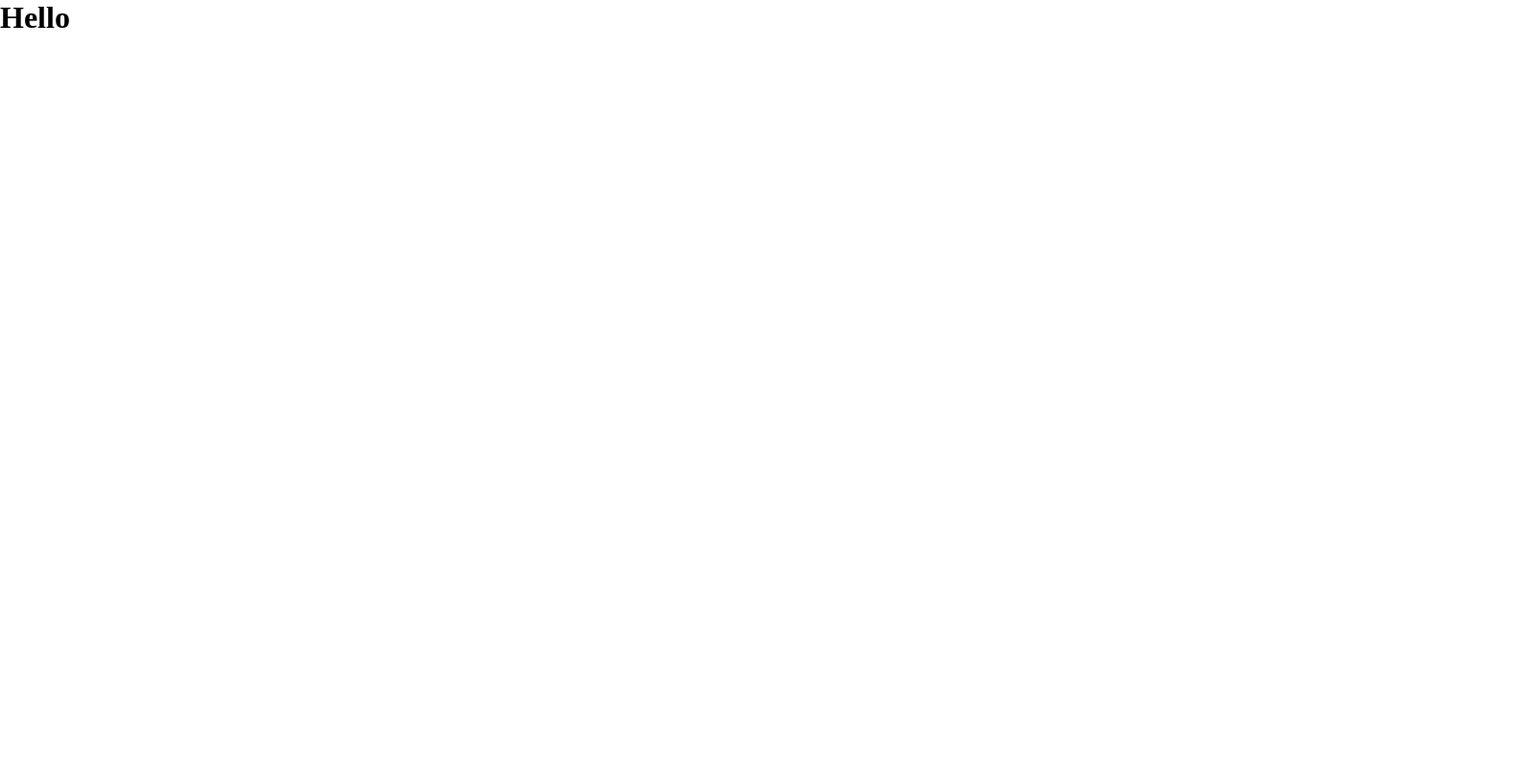
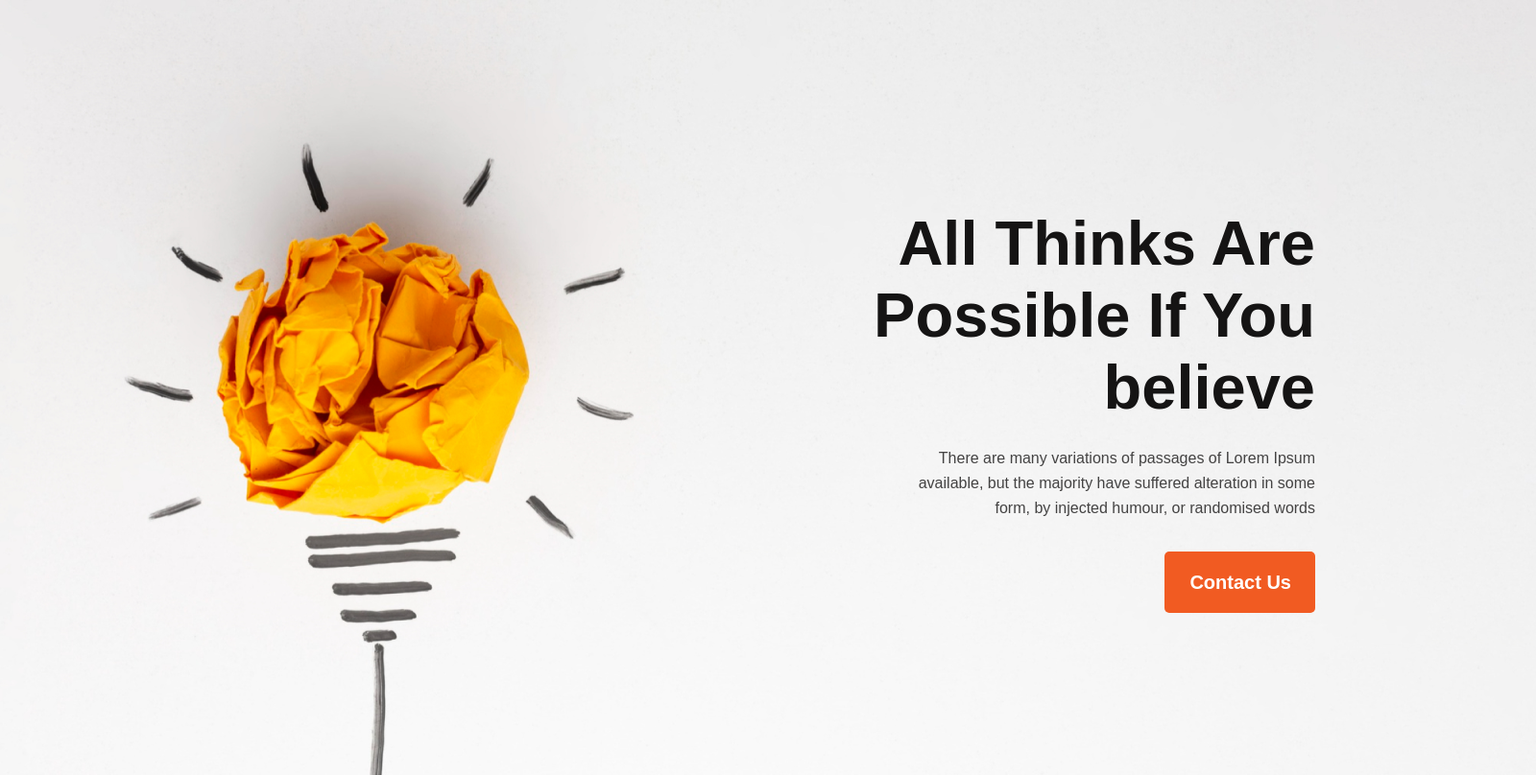
Before and after one commit to SDATTA1986/my-new-year, a plain HTML site: page index.html in a window 1280 px wide. Shown: the whole page at 96% size, 1600 px wide, since content can reach past the window. Drawn offline with Linux system fonts and the light colour scheme.

Commit message:
banner created

```diff
--- a/index.html
+++ b/index.html
@@ -1,5 +1,6 @@
 <!DOCTYPE html>
 <html lang="en">
+
 <head>
     <meta charset="UTF-8">
     <meta name="viewport" content="width=device-width, initial-scale=1.0">
@@ -7,7 +8,27 @@
     <link rel="stylesheet" href="./styles/style.css">
     <link rel="shortcut icon" href="./images/favicon/bsnl.png" type="image/x-icon">
 </head>
+
 <body>
-    <h1>Hello</h1>
+    <header>
+        <!-- banner section starts -->
+        <section>
+            <div class="banner">
+                <div class="banner-info">
+                    <h1 class="banner-heading">All Thinks Are Possible If You believe</h1>
+                    <p class="banner-message">There are many variations of passages of Lorem Ipsum available, but the
+                        majority have suffered alteration in some form, by injected humour, or randomised words</p>
+                    <button class="btn-banner"><i class="fa-solid fa-phone" style="color: #14b319;"></i>Contact Us</button>
+                </div>
+            </div>
+        </section>
+    </header>
+    <main>
+
+    </main>
+    <footer>
+
+    </footer>
 </body>
+
 </html>
--- a/styles/style.css
+++ b/styles/style.css
@@ -1,3 +1,51 @@
-*{
+* {
     margin: 0px;
 }
+
+.banner {
+    width: 1600px;
+    height: 808px;
+    background-image: url('../images/banner/banner1.png');
+    background-repeat: no-repeat;
+    background-size: cover;
+    text-align: right;
+}
+
+.banner-info {
+    padding: 216px 230px 166px 845px;
+    max-width: 50%;
+    margin: auto;
+    font-family: 'Work Sans', sans-serif;
+}
+
+.banner-heading {
+
+    color: #151414;
+
+    font-size: 65px;
+    font-weight: 700;
+    margin-bottom: 0px;
+}
+
+.banner-message {
+    margin-top: 24px;
+    color: #444343;
+
+    font-size: 16px;
+    font-weight: 400;
+    line-height: 26px;
+    padding-left: 100px;
+    margin-bottom: 0px;
+}
+
+.btn-banner {
+    margin-top: 32px;
+    border-radius: 5px;
+    background: #F15B22;
+    padding: 21px 25px 20px 26px;
+    color: #FFF;
+    font-size: 20px;
+    font-weight: 600;
+    border: 0px;
+
+}
```
